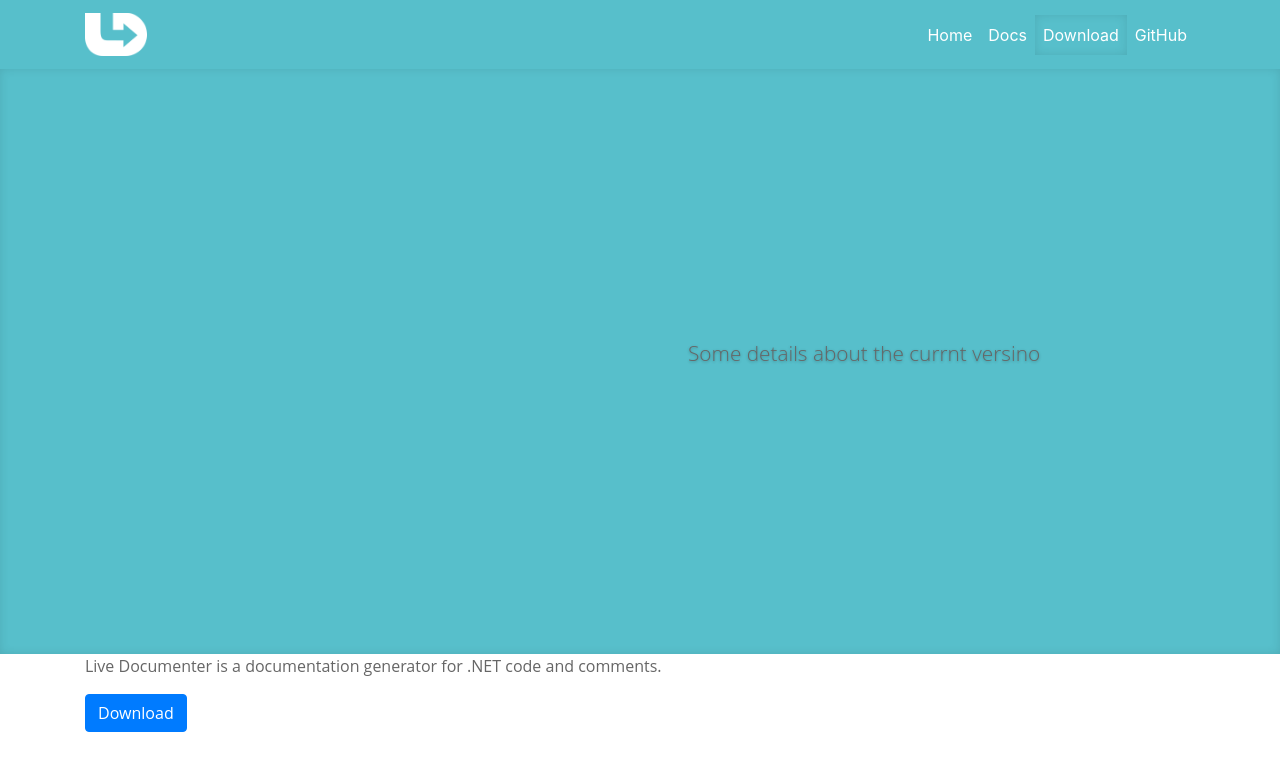
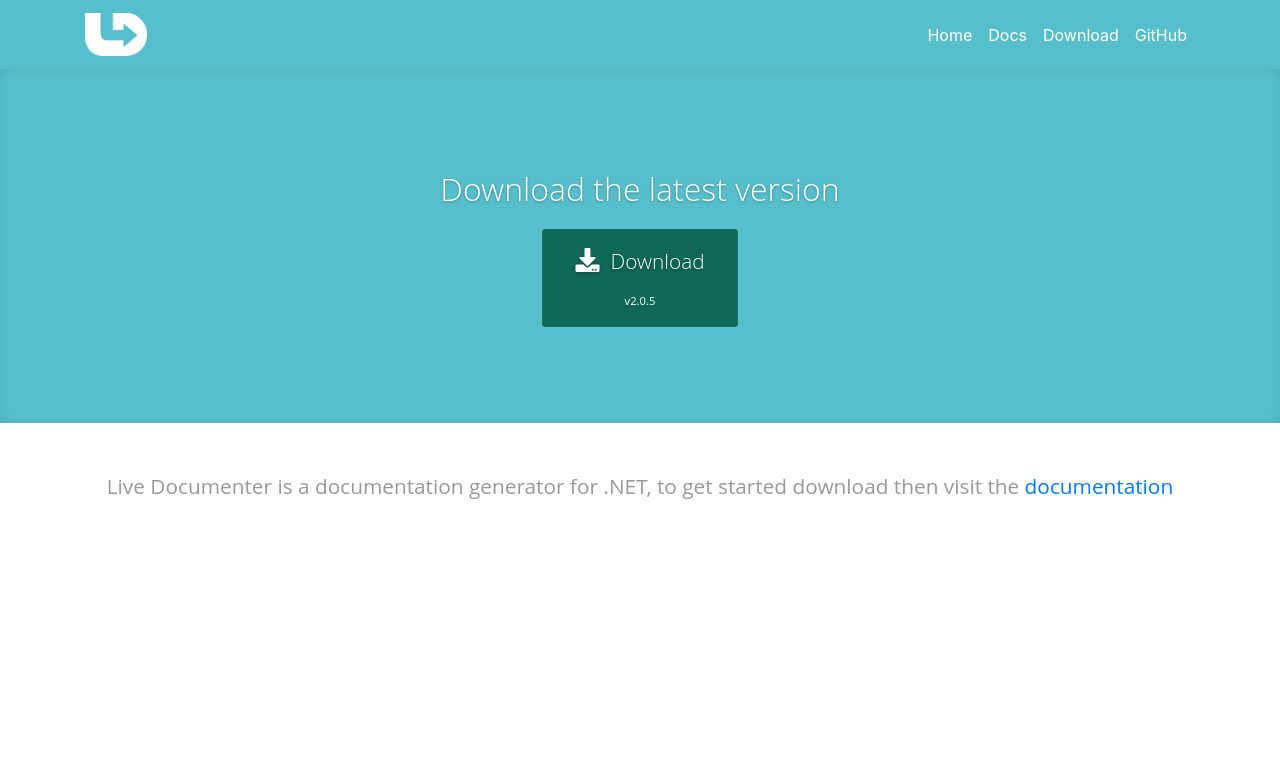
Before and after one commit to barry-jones/livedocumenter-site, a Jekyll site: the page built from src/download.md, in a window 1280 px wide. Shown: the top 771 px of the page. Built offline with Jekyll 4.4.1, drawn with Linux system fonts in a browser that asks for light colours; nearby versions of some CDN libraries.

Commit message:
added download page styling and finalised first pass of download page.

```diff
--- a/src/assets/site.css
+++ b/src/assets/site.css
@@ -282,22 +282,43 @@
 }
 
 /* download */
-
-#download .download {
+#download section.download {
     background-color: #57bfcb;
-    color: #fff;
     box-shadow: rgba(0, 0, 0, 0.1) 0px 0px 10px 0px inset;
 }
-#download .download .row {
-    min-height: 65vh;
+#download .download p {
+    font-size: 1rem;
+    font-weight: 300;
+    text-shadow: rgba(0, 0, 0, 0.3) 0px 1px 3px;
 }
-#download .download h2 {
-    font-size: 2.6rem;
-    text-shadow: rgba(0, 0, 0, 0.3) 0px 1px 3px;
-    font-weight: 100;
+#download section.download .introduction p {
+    font-size: 2rem;
+    color: #fff;
 }
-#download .download p {
+#download .download_button {
+    border: 1px solid #117460;
+    background-color: #0f6755;
+    border-radius: 3px;
+    padding: 1rem 2rem;
+}
+#download .download_button .fas {
+    font-size: 1.5rem;
+    margin-right: 0.7rem;
+}
+#download .download_button * { color: #fff; }
+#download .download_button p { font-size: 1.3rem; }
+#download .download_button:hover {
+    background-color: #117460;
+    text-decoration: none;
+}
+#download .download_button small {
+    display: block;
+    text-align: center;
+    font-size: 0.7rem;
+    padding: 0rem;
+    margin: 0;
+}
+#download .preamble p {
     font-size: 1.3rem;
-    text-shadow: rgba(0, 0, 0, 0.3) 0px 1px 3px;
-    font-weight: 300;
+    color: #999;
 }
--- a/src/download.md
+++ b/src/download.md
@@ -3,26 +3,27 @@
 layout: default
 permalink: /download/
 id: download
+latest_file: /downloads/livedocumenter_v2.0.5.zip
+latest_version: 2.0.5
 ---
 
-<section class="container-fluid download">
-    <div class="container">
+<section class="container-fluid download py-5">
+    <div class="container py-5 align-items-center">
+        <div class="row introduction justify-content-center">
+            <p>Download the latest version</p>
+        </div>
         <div class="row align-items-center">
-            <div class="col-md p-5 d-flex justify-content-center">
-            </div>
-            <div class="col-md p-5">
-                <p>Some details about the currnt versino</p>
+            <div class="col-md d-flex justify-content-center">
+                <a class="download_button" href="{{ page.latest_file }}" target="_blank">
+                    <p class="link_text"><i class="fas fa-download"></i>Download</p>
+                    <small>v{{page.latest_version}}</small>
+                </a>
             </div>
         </div>
     </div>
 </section>
-<section class="container-fluid">
-    <div class="container">
-        <p>Live Documenter is a documentation generator for .NET code and comments.</p>
-        <div class="row">
-            <div class="col">
-                <button class="btn btn-primary">Download</button>
-            </div>
-        </div>
+<section class="container pt-5">
+    <div class="row justify-content-center preamble">
+        <p>Live Documenter is a documentation generator for .NET, to get started download then visit the <a href="/docs">documentation</a></p>
     </div>
 </section>
```
